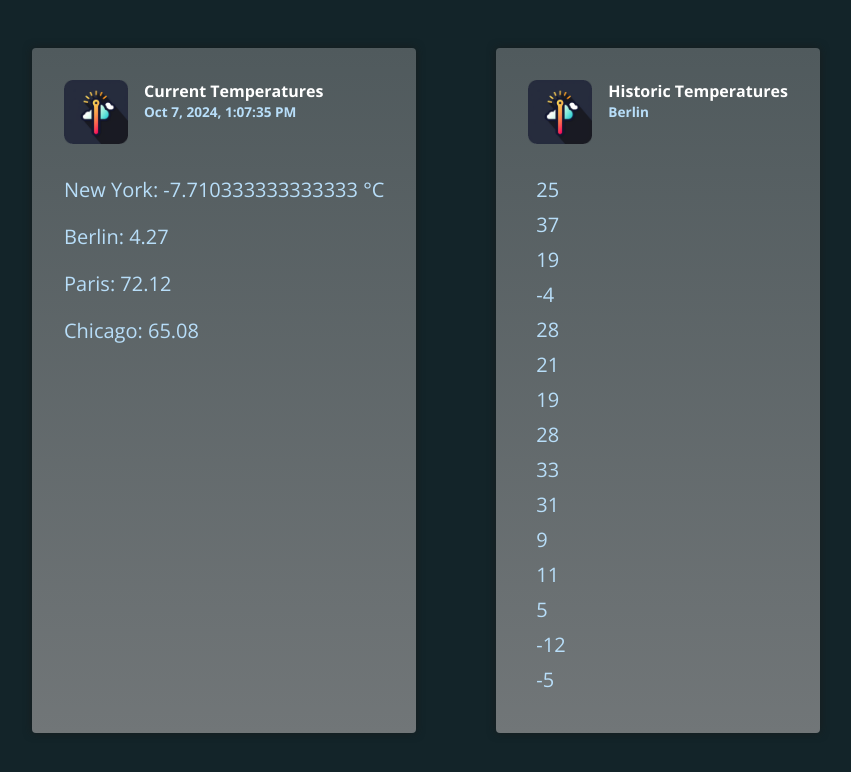
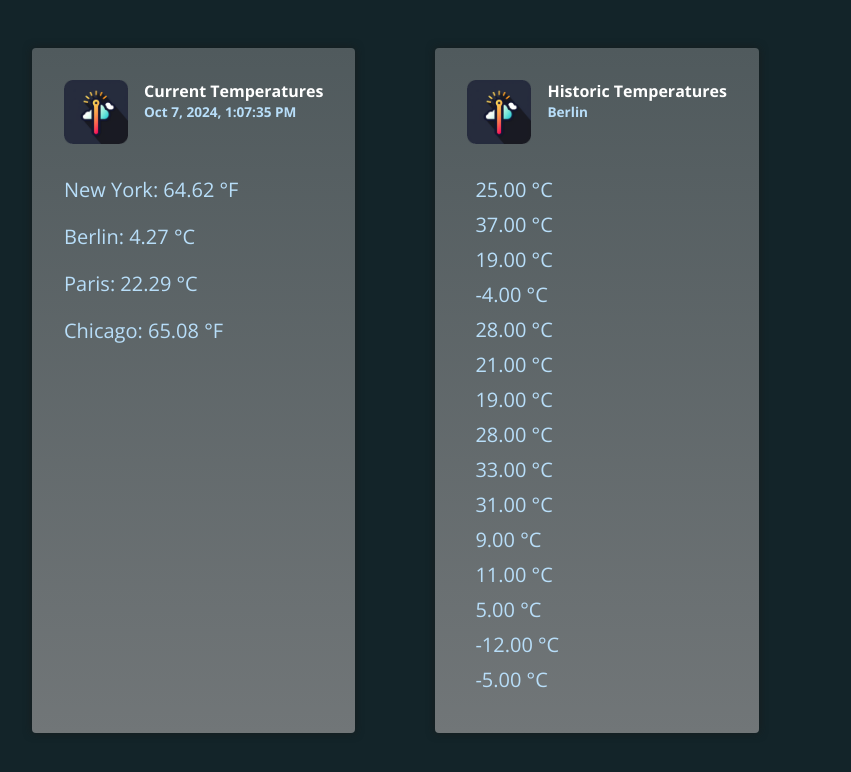
Before and after one commit to viliuskerpauskas/angular, an Angular app in the folder 08-pipes-deep-dive/: page / in a window 1280 px wide. Shown: the top 772 px of the page, without its empty margins (168-1019 px from the left). Built offline with nearby package versions, Linux system fonts and the light colour scheme.

Commit message:
167. Chaining Pipes & Being Aware of Limitations

```diff
--- a/08-pipes-deep-dive/src/app/app.component.html
+++ b/08-pipes-deep-dive/src/app/app.component.html
@@ -7,10 +7,13 @@
         <p>{{ currentDate | date : "medium" }}</p>
       </div>
     </header>
-    <p>New York: {{ currentTemperaturs.newYork | temperature : "f" : "c" }}</p>
-    <p>Berlin: {{ currentTemperaturs.berlin | number : "1.1-2" }}</p>
-    <p>Paris: {{ currentTemperaturs.paris | number : "1.1-2" }}</p>
-    <p>Chicago: {{ currentTemperaturs.chicago | number : "1.1-2" }}</p>
+    <p>
+      New York:
+      {{ currentTemperaturs.newYork | temperature : "c" : "f" }}
+    </p>
+    <p>Berlin: {{ currentTemperaturs.berlin | temperature : "c" }}</p>
+    <p>Paris: {{ currentTemperaturs.paris | temperature : "f" : "c" }}</p>
+    <p>Chicago: {{ currentTemperaturs.chicago | temperature : "f" }}</p>
   </article>
 
   <article class="temperatures">
@@ -23,7 +26,7 @@
     </header>
     <ul>
       @for (temperature of historicTemperatures; track temperature) {
-      <li (click)="onReset($index)">{{ temperature }}</li>
+      <li (click)="onReset($index)">{{ temperature | temperature : "c" }}</li>
       }
     </ul>
   </article>
--- a/08-pipes-deep-dive/src/app/temperature.pipe.ts
+++ b/08-pipes-deep-dive/src/app/temperature.pipe.ts
@@ -6,10 +6,14 @@ import { Pipe, PipeTransform } from '@angular/core';
 })
 export class TemperaturePipe implements PipeTransform {
   transform(
-    value: string | number,
+    value: string | number | null,
     inputType: 'c' | 'f',
     outputType?: 'c' | 'f'
   ) {
+    if (!value) {
+      return value;
+    }
+
     let val: number;
 
     if (typeof value === 'string') {
@@ -34,6 +38,6 @@ export class TemperaturePipe implements PipeTransform {
       symbol = outputType === 'c' ? '°C' : '°F';
     }
 
-    return `${outputTemp} ${symbol}`;
+    return `${outputTemp.toFixed(2)} ${symbol}`;
   }
 }
```
